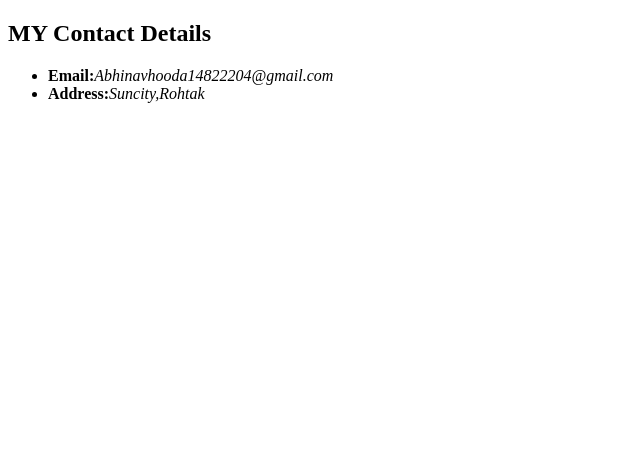
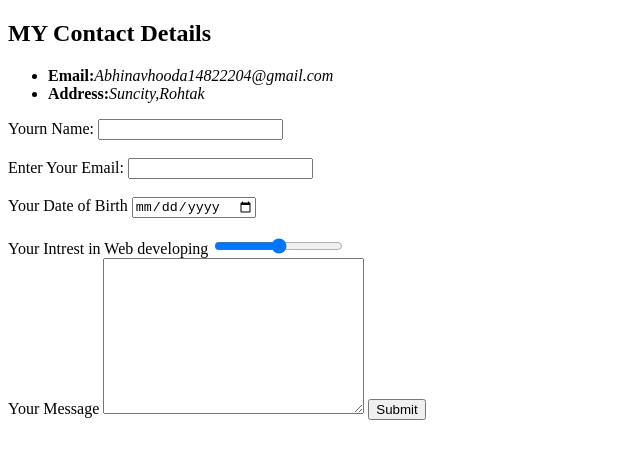
Before and after one commit to Abhinavhooda20/cv, a plain HTML site: page mycontact.html in a window 1280 px wide. Shown: the whole page, without its empty margins (0-640 px from the left). Drawn offline with Linux system fonts and the light colour scheme.

Commit message:
Add files via upload

```diff
--- a/mycontact.html
+++ b/mycontact.html
@@ -1,14 +1,31 @@
 <!DOCTYPE html>
 <html lang="en" dir="ltr">
+
 <head>
   <meta charset="utf-8">
   <title>My Contact</title>
 </head>
+
 <body>
   <h2>MY Contact Details</h2>
   <ul>
     <li><b>Email:</b><em>Abhinavhooda14822204@gmail.com</em></li>
     <li><b>Address:</b><em>Suncity,Rohtak</em></li>
   </ul>
+
+  <form  action="mailto:abhinavhooda14822204@gmail.com" method="post" enctype="text/plain">
+    <label>Yourn Name:</label>
+    <input type="text" name="yourname" value=""><br><br>
+    <label for="">Enter Your Email:</label>
+    <input type="email" name="youremail" value=""><br><br>
+    <label for="">Your Date of Birth</label>
+    <input type="date" name="dateofbirth" value=""><br><br>
+    <label for="">Your Intrest in Web developing</label>
+    <input type="range" name="yourintrest" value=""><br>
+    <label for="">Your Message</label>
+    <textarea name="you message" rows="10" cols="30"></textarea>
+    <input type="submit" name="" >
+  </form>
 </body>
+
 </html>
```
Lines whose indentation alone changed are shown as unchanged.
